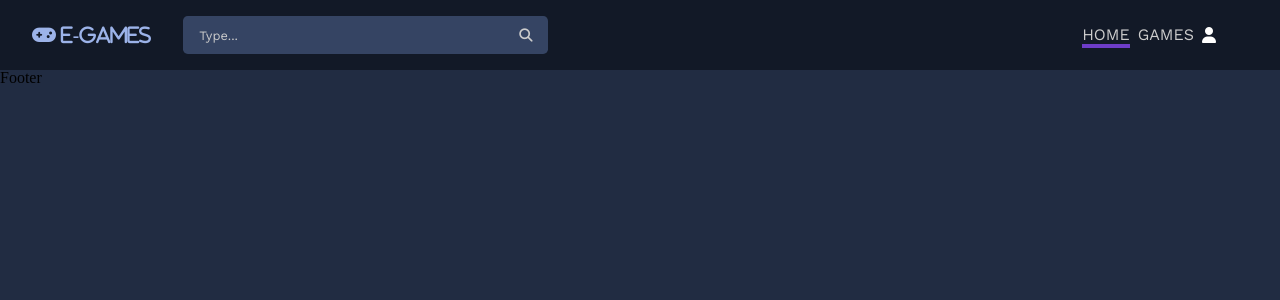
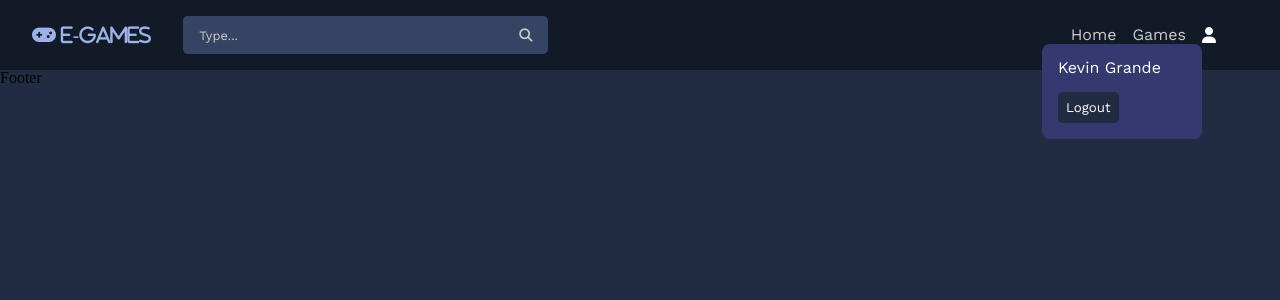
Before and after one commit to kevinllou/game-store, a React (Create React App) app: page / in a window 1280 px wide. Shown: the top 300 px of the page. Built offline with nearby package versions, Linux system fonts and the light colour scheme.

Commit message:
ADD: dropdown content to display user info and logout button

```diff
--- a/src/components/Navbar/Navbar.scss
+++ b/src/components/Navbar/Navbar.scss
@@ -25,12 +25,12 @@
     i {
       cursor: pointer;
     }
-    &:hover .header__dropdownMenu {
+   /*  &:hover .header__dropdownMenu {
       display: flex !important;
-    }
+    } */
   }
   &__dropdownMenu {
-    display: none !important;
+    display: none;
     flex-direction: column;
     padding: 1rem;
     position: absolute;
@@ -84,7 +84,6 @@
       li > a {
         margin-bottom: 1rem;
         color: #cccccc;
-        text-transform: uppercase;
         text-decoration: none;
         cursor: pointer;
       }
@@ -134,16 +133,15 @@
       padding: 0 2rem;
       flex: 1;
       .header__primaryNavigation {
-        display: inline-flex;
-        gap: 0.5rem;
+        display: flex;
+        gap: 1rem;
         list-style: none;
         ul {
           display: flex;
-          gap: 0.5rem;
+          gap: 1rem;
           li > a {
             margin-bottom: 1rem;
             color: #cccccc;
-            text-transform: uppercase;
             text-decoration: none;
             cursor: pointer;
           }
--- a/src/components/Navbar/Navbar.tsx
+++ b/src/components/Navbar/Navbar.tsx
@@ -4,7 +4,9 @@ import './Navbar.scss';
 
 export default function Navbar(): JSX.Element {
     const [isOpen, setIsOpen] = useState(false);
+    const [showIconUser, setShowIconUser] = useState(true);
     const toggleMenu = () => setIsOpen(!isOpen);
+    const toggleIconUser = () => setShowIconUser(!showIconUser);
 
     return (
         <header className='header'>
@@ -27,8 +29,8 @@ export default function Navbar(): JSX.Element {
                             isActive ? "header--active" : ""
                         }>Games</NavLink></li>
                         <li className="header__dropdown">
-                            <i className="fa-solid fa-user" style={{ color: "white" }}></i>
-                            <ul className="header__dropdownMenu">
+                            <i className="fa-solid fa-user" style={{ color: "white" }} onClick={toggleIconUser} ></i>
+                            <ul className="header__dropdownMenu" style={showIconUser ? { display: "flex" } : { display: "none" }}>
                                 <li>Kevin Grande</li>
                                 <li><button className="header__logout">Logout</button></li>
                             </ul>
```
